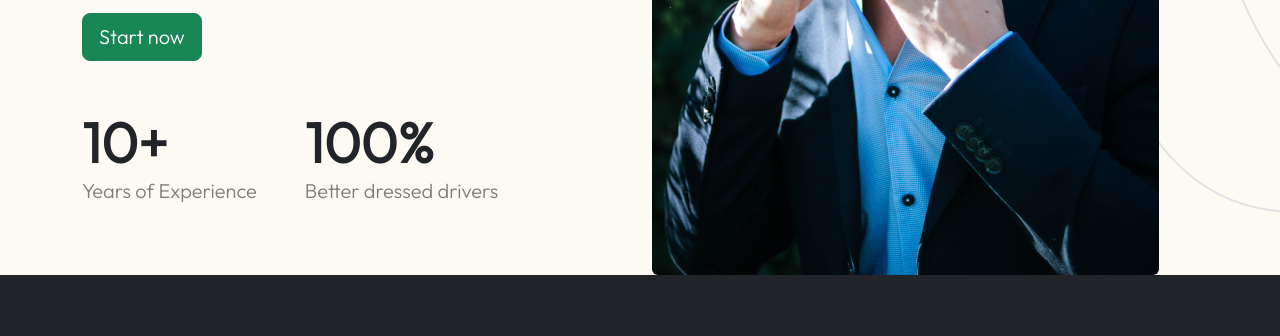
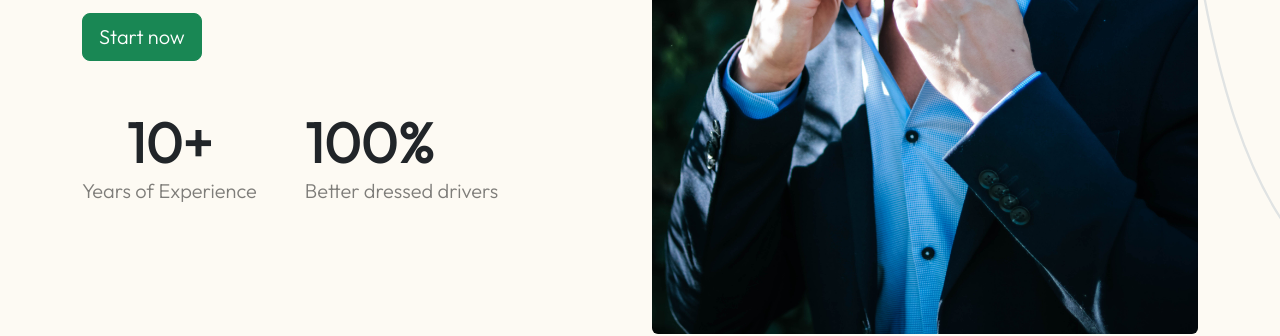
Before and after one commit to Invoke-STPE/DrivingSchool, a website: page index.html in a window 1280 px wide. Shown: the part 655-991 px from the top of the page. Drawn offline with nearby package versions, Linux system fonts and the light colour scheme; a web font is replaced by a local one.

Commit message:
Small twearks to layout

```diff
--- a/index.html
+++ b/index.html
@@ -32,14 +32,14 @@
               </ul>
             </div>
       </nav>
-      <div class="container h-100 pt-5">
-        <div class="row">
-          <div class="col-12 col-sm-12 col-md-6 col-lg-6 pt-5">
+      <div class="container h-100 py-5">
+        <div class="row justify-content-md-center">
+          <div class="col-12 col-sm-12 col-md-12 col-lg-6 pt-5">
             <h1 class="display-1">Where Elegance Meets the Road</h1>
             <p class="fs-5 lead">Lorem ipsum dolor sit amet, consectetur adipisicing elit. Enim, voluptatibus. Obcaecati officiis ab impedit quisquam, est quidem sit nam pariatur, vel beatae eius repudiandae odio?</p>
             <a href="contact.html" class="btn btn-lg btn-primary">Start now</a>
             <div class="d-flex pt-5">
-              <div class="pe-5">
+              <div class="pe-5 text-md-center">
                 <span class="display-4 fw-bold">10+</span>
                 <br>
                 <span class="fs-5 text-black-50">Years of Experience</span>
@@ -52,7 +52,7 @@
             </div>
           </div>
           <div class="col-12 col-sm-12 col-md-6 col-lg-6 pt-0 pt-sm-0 pt-md-5">
-            <img class="img-fluid rounded img" src="./images/hero/TheInstructor.jpg" alt="A picture of a stylish driving instructor, Aaron" style="height: 760px;">
+            <img class="img-fluid rounded" src="./images/hero/TheInstructor.jpg" alt="A picture of a stylish driving instructor, Aaron">
           </div>
         </div>
         </div>
```
